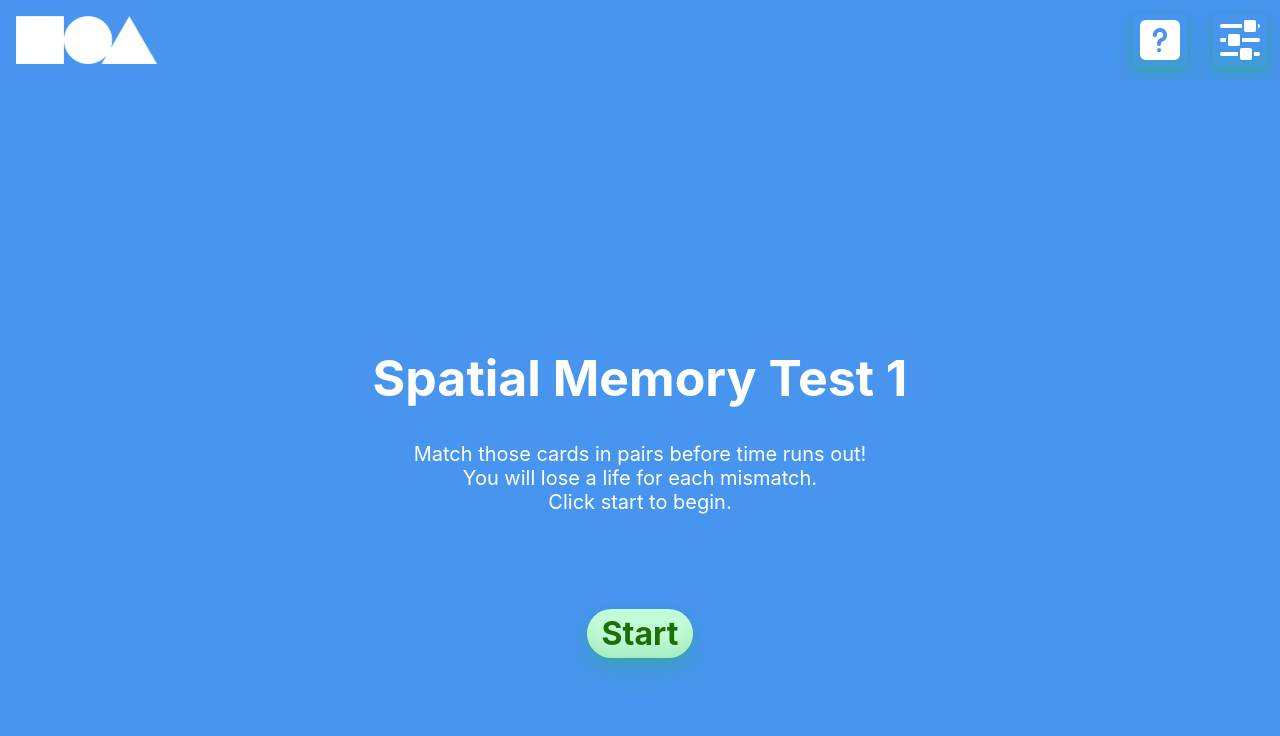
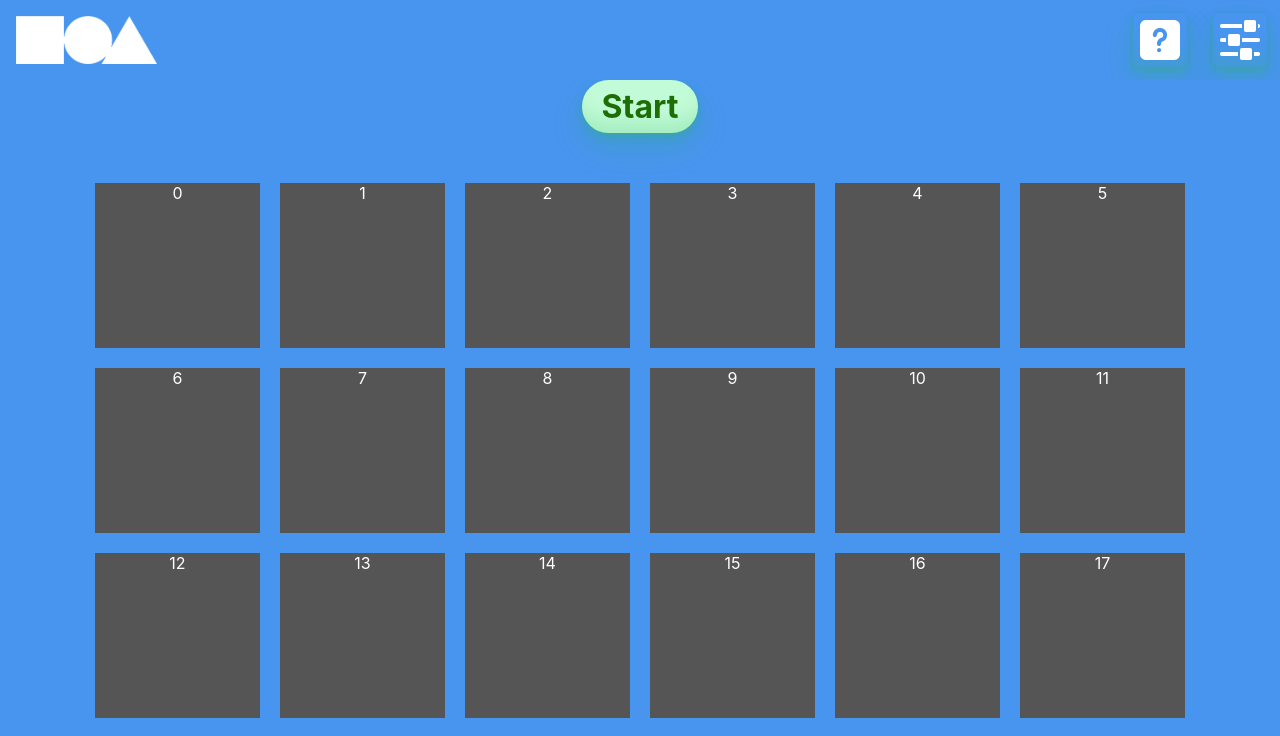
Before and after one commit to uoa-compsci399-s2-2022/spatial-skills-web-app, a React (Create React App) app in the folder client/: page /test in a window 1280 px wide. Shown: the top 736 px of the page. Built offline with nearby package versions, Linux system fonts and the light colour scheme.

Commit message:
Setup grid for pattern game, add user interactions with color changes corresponding to correctness

```diff
--- a/client/src/components/MatchingGame/GameOver.js
+++ b/client/src/components/MatchingGame/GameOver.js
@@ -1,21 +1,21 @@
-import '../../styles/MatchingGameStyles/GameOver.css'
+import "../../styles/MatchingGameStyles/GameOver.css";
 
-const GameOverString = ({ defeat, victory}) => {
+const GameOverString = ({ defeat, victory }) => {
   if (victory) {
-        return (<h2 className='gameOver-text'>Good job, You won!</h2>)
+    return <h2 className="gameOver-text">Good job, You won!</h2>;
   }
   if (defeat) {
-        return (<h2 className='gameOver-text'>Game Over</h2>)
+    return <h2 className="gameOver-text">Game Over</h2>;
   }
+};
 
-}
-
-function GameOver({ defeat, victory}) {
-    if (defeat || victory){
+function GameOver({ defeat, victory }) {
+  if (defeat || victory) {
     return (
-            <div className='gameOver-text-block'>
+      <div className="gameOver-text-block">
         <GameOverString defeat={defeat} victory={victory}></GameOverString>
       </div>
-            )}
+    );
   }
-export default GameOver
+}
+export default GameOver;
--- /dev/null
+++ b/client/src/components/PatternGame/PatternGame.css
@@ -0,0 +1,46 @@
+
+.game {
+    text-align: center;
+    color: #19e0b2;
+    background-color: var(--accent-color);
+    color: var(--contrast-color);
+    height: 100vh;
+
+}
+
+button {
+  margin-top: 80px;
+  background-color: #c2fbd7;
+  border-radius: 100px;
+  box-shadow: rgba(44, 187, 99, .2) 0 -25px 18px -14px inset,rgba(44, 187, 99, .15) 0 1px 2px,rgba(44, 187, 99, .15) 0 2px 4px,rgba(44, 187, 99, .15) 0 4px 8px,rgba(44, 187, 99, .15) 0 8px 16px,rgba(44, 187, 99, .15) 0 16px 32px;
+  color: #1d6e04;
+  cursor: pointer;
+  display: inline-block;
+  font-family: CerebriSans-Regular,-apple-system,system-ui,Roboto,sans-serif;
+  padding: 7px 20px;
+  text-align: center;
+  text-decoration: none;
+  transition: all 250ms;
+  border: 0;
+  font-size: 32px;
+  user-select: none;
+  -webkit-user-select: none;
+  touch-action: manipulation;
+  font-weight: bold;
+}
+
+button:hover {
+  box-shadow: rgba(44,187,99,.35) 0 -25px 18px -14px inset,rgba(44,187,99,.25) 0 1px 2px,rgba(44,187,99,.25) 0 2px 4px,rgba(44,187,99,.25) 0 4px 8px,rgba(44,187,99,.25) 0 8px 16px,rgba(44,187,99,.25) 0 16px 32px;
+  transform: scale(1.05) rotate(-1deg);
+}
+
+  .game__blocks-grid {
+    margin: auto;
+    width:fit-content;
+    margin-top: 50px;
+    display: grid;
+    grid-template-columns: 165px 165px 165px 165px 165px 165px;
+    column-gap: 20px;
+    row-gap: 20px;
+    justify-items: center;
+  }
--- /dev/null
+++ b/client/src/components/PatternGame/PatternGame.js
@@ -0,0 +1,134 @@
+import { useEffect, useState } from 'react'
+import "./PatternGame.css";
+import SingleBlock from './SingleBlock';
+
+
+const gameDim = 6
+const numberOfPatternBlocks = 6
+
+// create blocks array
+const CreateBlockArray = (dimension) => {
+  const bArray = []
+  for (let i = 0; i < dimension * dimension; i++) {
+    bArray.push({"id": i, "pattern": false, "matched": false, "clicked": false})
+  }
+  return bArray
+}
+const blocksArray = CreateBlockArray(gameDim)
+
+
+function PatternGame() {
+  const totalNumberOfBlocks = gameDim * gameDim
+  const [blocks, setBlocks] = useState(blocksArray)
+  const [patternBlocks, setPatternBlocks] = useState([])
+  const [userCurrentChoice, setUserCurrentChoice] = useState(null)
+  const [numberOfChoices, setNumberOfChoices] = useState(0)
+
+
+  // create pattern array marked by its key
+  const generatePattern = () => {
+    blocks.map(block => {
+      block.pattern = false
+      block.matched = false
+      block.clicked = false
+      return(null)
+    })
+
+    // get an random array of IDs
+    const generatePatternIDs = (length, numPatternBlocks) => {
+      let randomIDsarray = Array.from(Array(numPatternBlocks).keys())
+      .sort(() => Math.random() - 0.5)
+      console.log(randomIDsarray.slice(0, length))
+      return(randomIDsarray.slice(0, length))
+    }
+
+    const patternIDs = generatePatternIDs(numberOfPatternBlocks, totalNumberOfBlocks)
+
+    // update block property if it's chosen to be the question pattern
+    for(let i = 0; i < totalNumberOfBlocks; i++){
+      for (let x = 0; x < numberOfPatternBlocks; x++){
+        if (blocks[i].id === patternIDs[x]){
+          blocks[i].pattern = true
+        }
+      }
+    }
+
+    setPatternBlocks(patternIDs)
+  }
+
+  console.log(patternBlocks)
+
+  // handle user's choice
+  const handleChoice = (block) => {
+    setUserCurrentChoice(block)
+  }
+
+  const currentBlockState = (block) => {
+    if (block.pattern && block.matched) {
+      return ("correct")
+    } else if (block.clicked === true && block.matched === false) {
+      return ("incorrect")
+    } else {
+      return ("nothing")
+    }
+  }
+
+
+  const resetTurn = () => {
+    setUserCurrentChoice(null)
+  }
+
+  useEffect(() => {
+    if (userCurrentChoice){
+      if (patternBlocks.includes(userCurrentChoice.id)) {
+        setBlocks(prevBlocks => {
+          return (prevBlocks.map(block => {
+            if (userCurrentChoice.id === block.id) {
+              return ({...block, matched: true, clicked: true})
+            } else {
+              return (block)
+            }
+          })
+          )})
+        resetTurn()
+      } else {
+        setBlocks(prevBlocks => {
+          return (prevBlocks.map(block => {
+            if (userCurrentChoice.id === block.id) {
+              return ({...block, clicked: true})
+            } else {
+              return (block)
+            }
+          })
+          )})
+
+        resetTurn()
+      }
+    }
+
+
+  }, [userCurrentChoice])
+
+  console.log(blocks)
+
+  return (
+    <div className="game">
+      <button onClick={generatePattern}>Start</button>
+
+
+      <div className='game__blocks-grid'>
+        {blocks.map(block => (
+          <SingleBlock
+            key={block.id}
+            block={block}
+            handleChoice={handleChoice}
+            blockState={currentBlockState(block)}
+            />
+        ))}
+      </div>
+
+    </div>
+  );
+}
+
+export default PatternGame;
--- /dev/null
+++ b/client/src/components/PatternGame/SingleBlock.css
@@ -0,0 +1,20 @@
+
+
+.block__standard {
+    height: 165px;
+    width: 165px;
+    background-color: #555;
+}
+
+.block__correct-match {
+    height: 165px;
+    width: 165px;
+    background-color: green;
+
+  }
+
+.block__incorrect-match {
+    height: 165px;
+    width: 165px;
+    background-color: red;
+}
--- /dev/null
+++ b/client/src/components/PatternGame/SingleBlock.js
@@ -0,0 +1,29 @@
+import './SingleBlock.css'
+
+
+const SingleBlock = ({ block, handleChoice, blockState }) => {
+
+    const handleClick = () => {
+        if (!block.clicked){
+            handleChoice(block)
+        }
+    }
+
+    const generateClassName = () => {
+        if (blockState === "correct") {
+            return ("block__correct-match")
+        } else if (blockState === "incorrect") {
+            return ("block__incorrect-match")
+        } else {
+            return ("block__standard")
+        }
+    }
+
+    return(
+        <div>
+            <div className={generateClassName()} onClick={handleClick}>{block.id}</div>
+        </div>
+    )
+}
+
+export default SingleBlock
--- a/client/src/containers/Test.jsx
+++ b/client/src/containers/Test.jsx
@@ -1,4 +1,5 @@
-import MatchingGame from '../components/MatchingGame/MatchingGame'
+// import MatchingGame from '../components/MatchingGame/MatchingGame'
+import PatternGame from '../components/PatternGame/PatternGame'
 import '../styles/Home.css';
 
 
@@ -6,7 +7,7 @@ import '../styles/Home.css';
 const Test = () => {
     return(
         <div>
-            <MatchingGame />
+            <PatternGame />
         </div>
     );
 }
```
Lines whose indentation alone changed are shown as unchanged.
